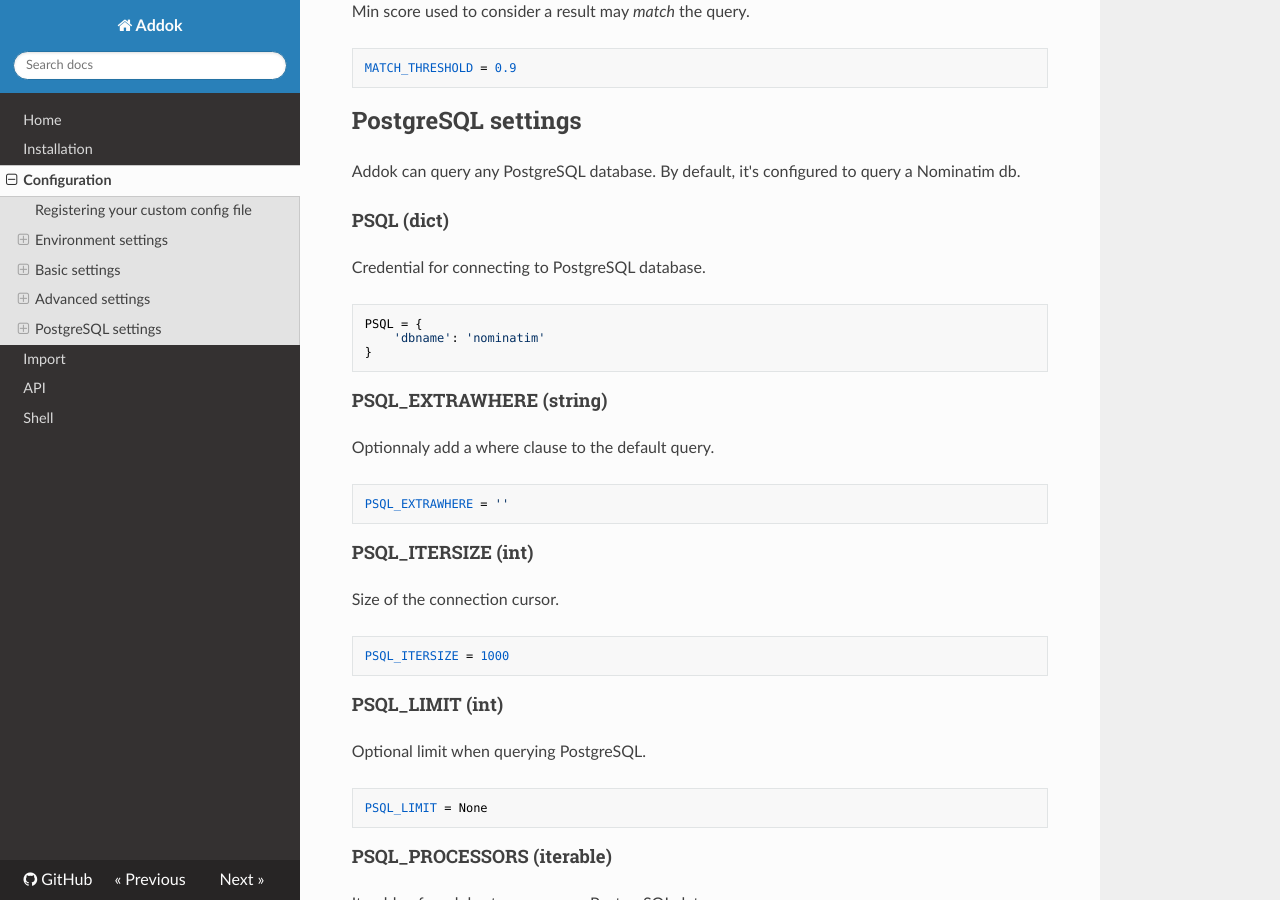
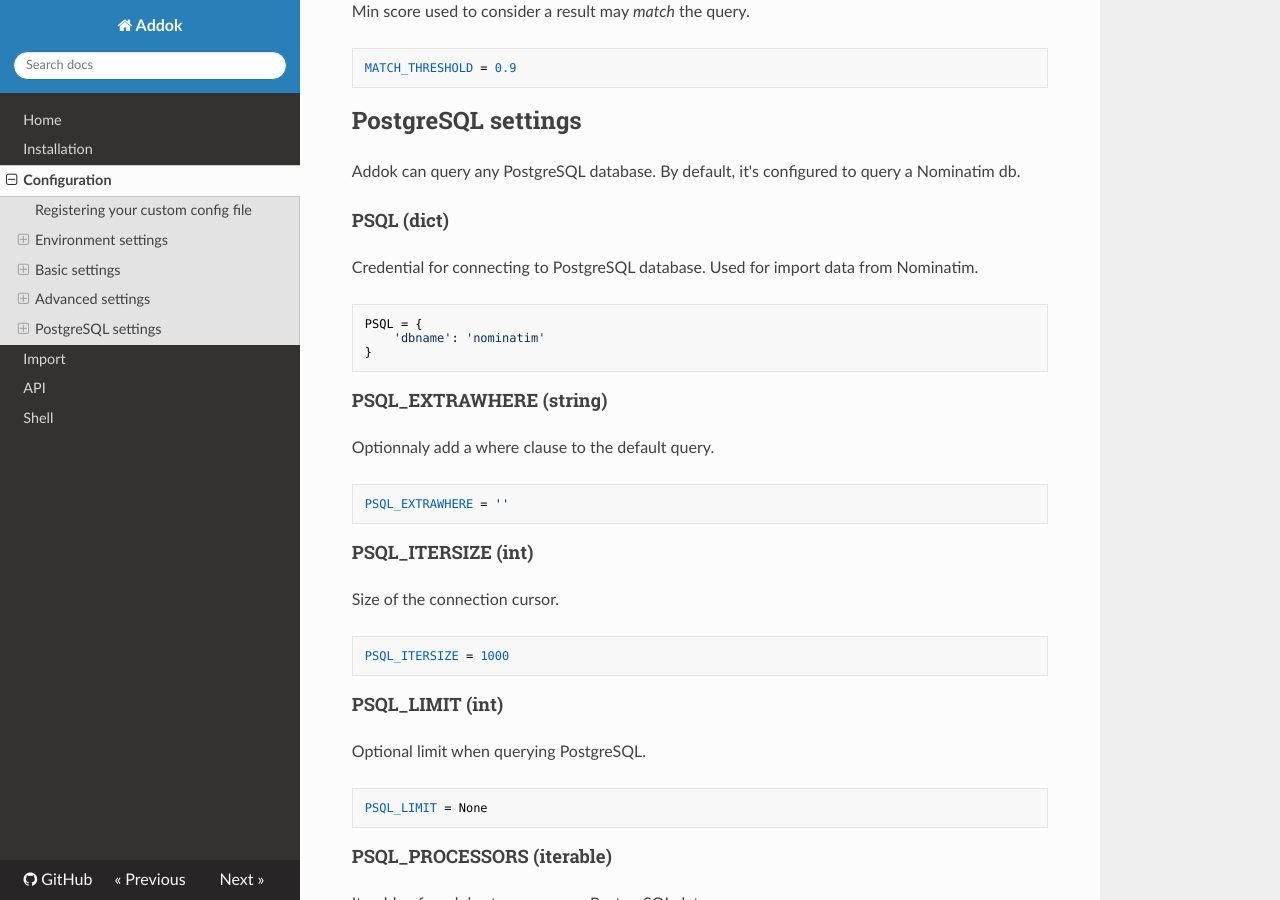
Before and after one commit to addok/addok, an MkDocs documentation site: the page built from docs/config.md, in a window 1280 px wide and 900 px high, scrolled down 4397 px. Built offline with MkDocs 1.6.1, drawn with Linux system fonts in a browser that asks for light colours; nearby versions of some CDN libraries; old or Windows-style settings are respelled for this version of MkDocs.

Commit message:
Explicit postgres usage in config #70

```diff
--- a/docs/config.md
+++ b/docs/config.md
@@ -181,7 +181,7 @@ Addok can query any PostgreSQL database. By default, it's configured to
 query a Nominatim db.
 
 #### PSQL (dict)
-Credential for connecting to PostgreSQL database.
+Credential for connecting to PostgreSQL database. Used for import data from Nominatim.
 
     PSQL = {
         'dbname': 'nominatim'
```
